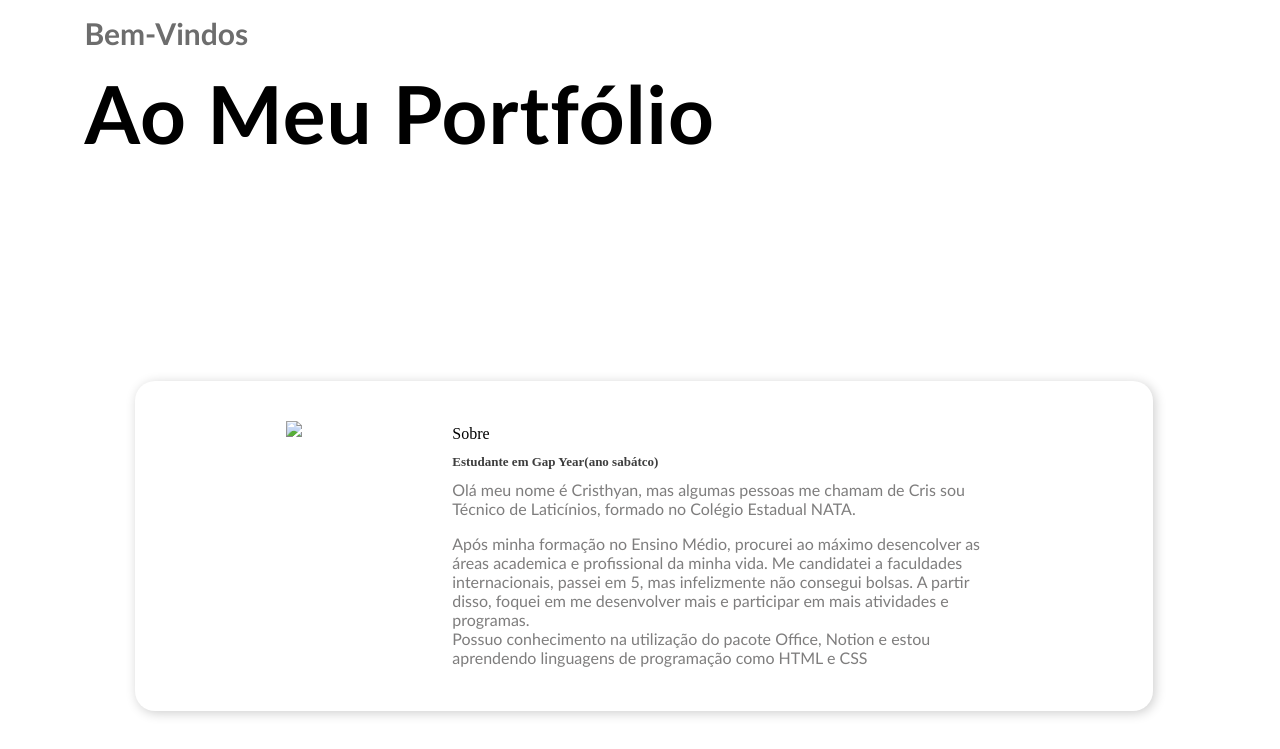
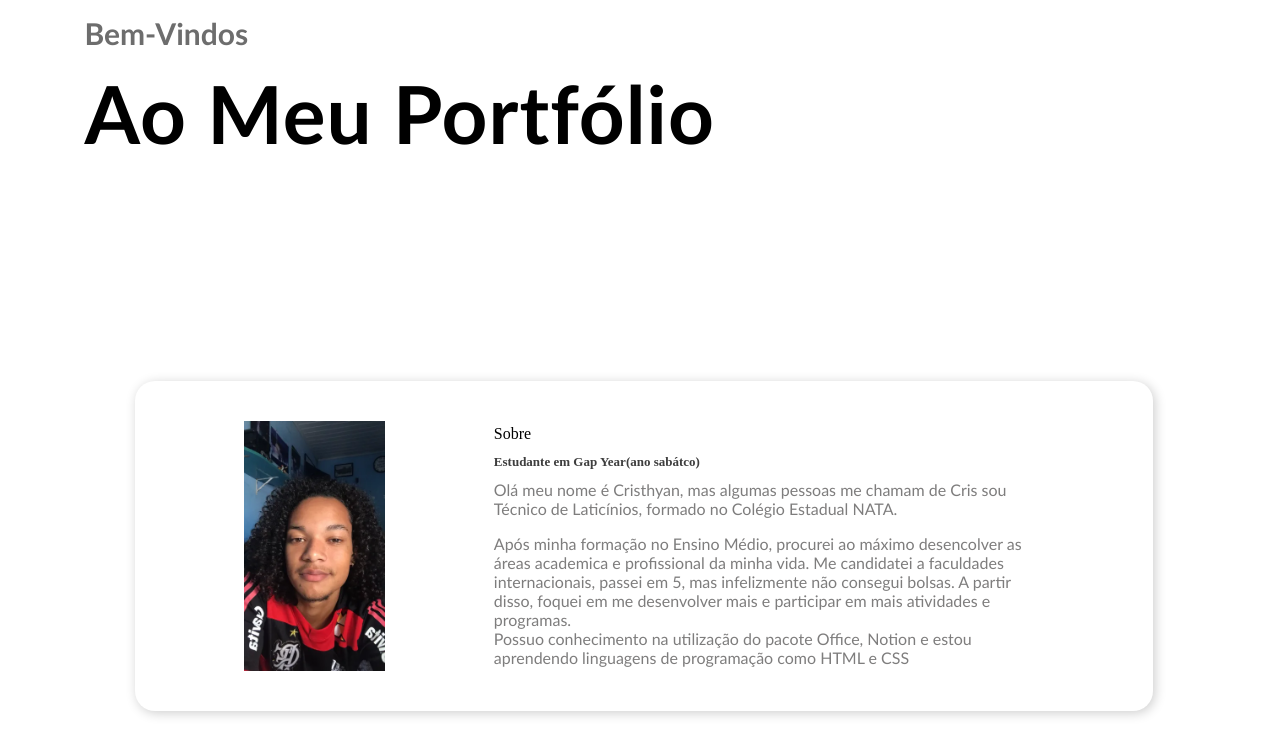
Before and after one commit to S0LA1R3/PortfolioCristhyan, a plain HTML site: page index.html in a window 1280 px wide. Shown: the part 298-1047 px from the top of the page. Drawn offline with Linux system fonts and the light colour scheme.

Commit message:
Update index.html

```diff
--- a/index.html
+++ b/index.html
@@ -40,7 +40,7 @@
 
     <div class="conteudo-sobre">
 
-    	<img src="eu.jpg">
+    	<img src="eu.png">
 
     	<div class="texto-sobre">
 
```
